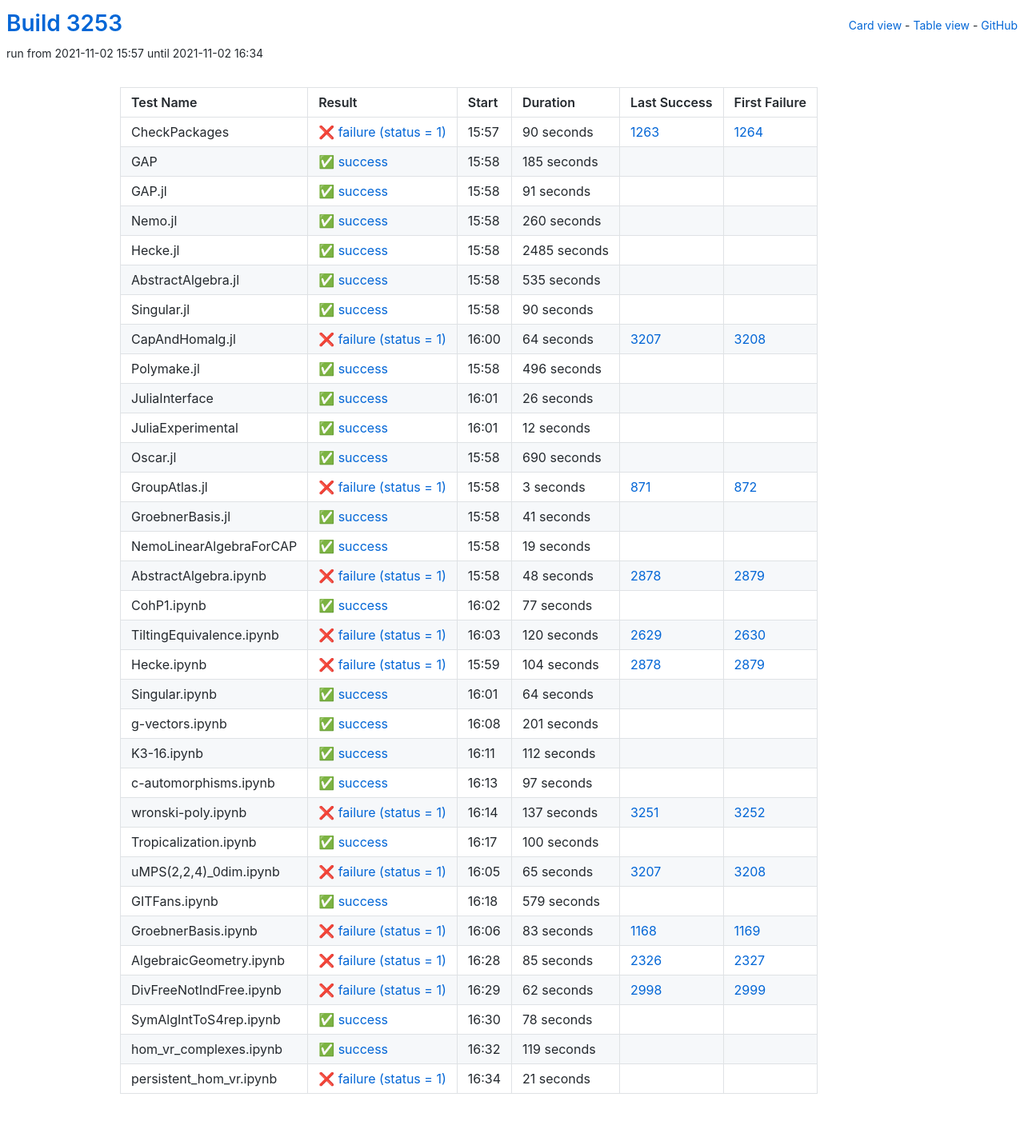
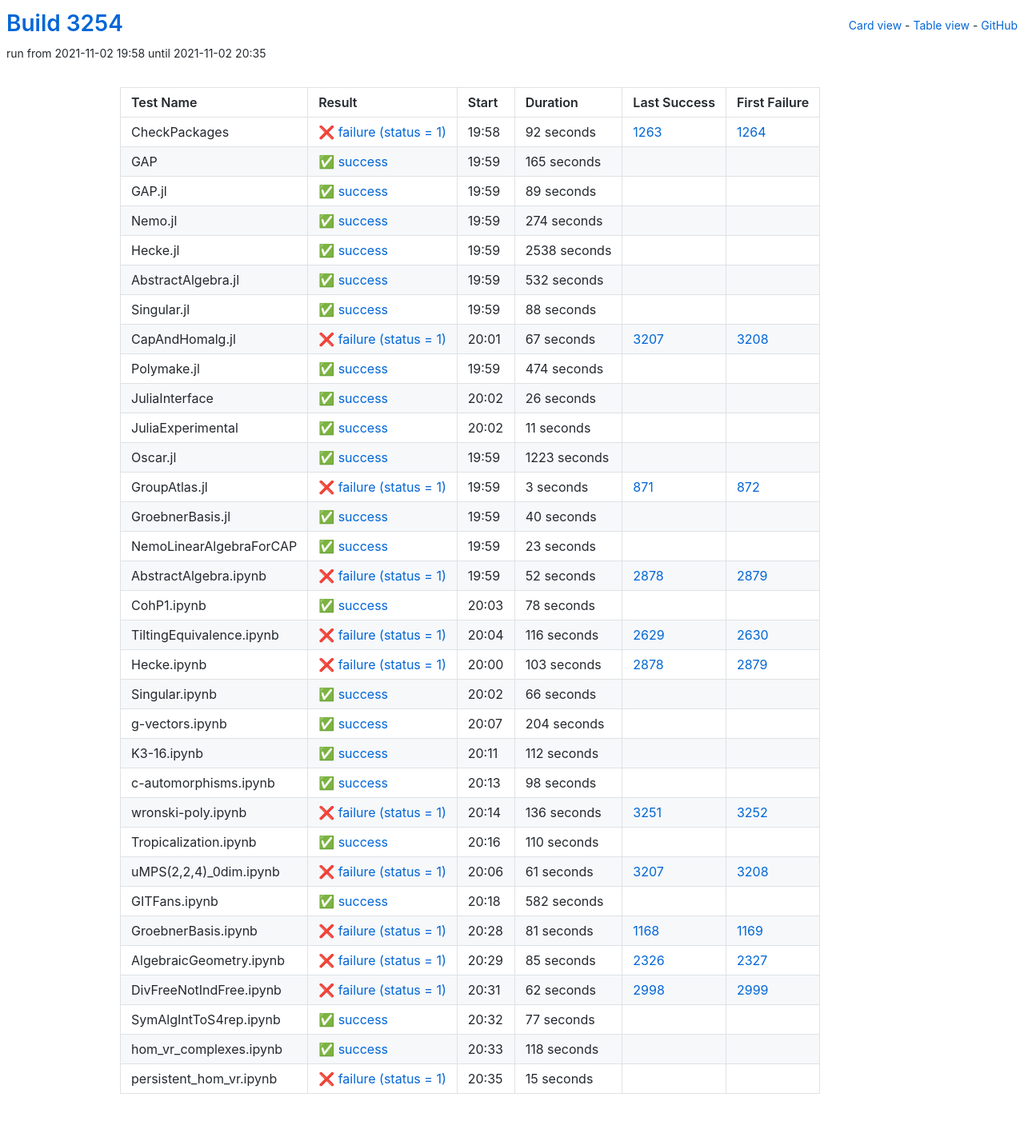
Before and after one commit to oscar-system/oscar-ci-status-stable, a Jekyll site: the page built from table.html, in a window 1280 px wide. Shown: the whole page at 80% size. Built offline with Jekyll 4.4.1, drawn with Linux system fonts in a browser that asks for light colours.

Commit message:
Build #3254

```diff
--- a/_data/ci.yml
+++ b/_data/ci.yml
@@ -1,6 +1,6 @@
 ---
-build: 3253
-build_url: https://oscarci.mathematik.uni-kl.de/job/oscar-stable/3253/
+build: 3254
+build_url: https://oscarci.mathematik.uni-kl.de/job/oscar-stable/3254/
 job: oscar-stable
 organization: oscar-system
 repo: oscar-ci-status-stable
@@ -8,116 +8,116 @@ repourl: https://github.com/oscar-system/oscar-ci-status-stable
 tests:
 - name: CheckPackages
   id: checkpackages
-  log: https://oscarci.mathematik.uni-kl.de/job/oscar-stable/3253/artifact/logs/build-3253/CheckPackages.log
-  start: 2021-11-02 15:57
+  log: https://oscarci.mathematik.uni-kl.de/job/oscar-stable/3254/artifact/logs/build-3254/CheckPackages.log
+  start: 2021-11-02 19:58
   success: false
   exitcode: 1
   status: failure
-  duration: 90
+  duration: 92
   last_success: 1263
   last_success_url: https://oscarci.mathematik.uni-kl.de/job/oscar-stable/1263/
   first_failure: 1264
   first_failure_url: https://oscarci.mathematik.uni-kl.de/job/oscar-stable/1264/
 - name: GAP
   id: gap
-  log: https://oscarci.mathematik.uni-kl.de/job/oscar-stable/3253/artifact/logs/build-3253/GAP.log
-  start: 2021-11-02 15:58
+  log: https://oscarci.mathematik.uni-kl.de/job/oscar-stable/3254/artifact/logs/build-3254/GAP.log
+  start: 2021-11-02 19:59
   success: true
   exitcode: 0
   status: success
-  duration: 185
+  duration: 165
   last_success: false
   last_success_url:
   first_failure: false
   first_failure_url:
 - name: GAP.jl
   id: gap-jl
-  log: https://oscarci.mathematik.uni-kl.de/job/oscar-stable/3253/artifact/logs/build-3253/GAP.jl.log
-  start: 2021-11-02 15:58
+  log: https://oscarci.mathematik.uni-kl.de/job/oscar-stable/3254/artifact/logs/build-3254/GAP.jl.log
+  start: 2021-11-02 19:59
   success: true
   exitcode: 0
   status: success
-  duration: 91
+  duration: 89
   last_success: false
   last_success_url:
   first_failure: false
   first_failure_url:
 - name: Nemo.jl
   id: nemo-jl
-  log: https://oscarci.mathematik.uni-kl.de/job/oscar-stable/3253/artifact/logs/build-3253/Nemo.jl.log
-  start: 2021-11-02 15:58
+  log: https://oscarci.mathematik.uni-kl.de/job/oscar-stable/3254/artifact/logs/build-3254/Nemo.jl.log
+  start: 2021-11-02 19:59
   success: true
   exitcode: 0
   status: success
-  duration: 260
+  duration: 274
   last_success: false
   last_success_url:
   first_failure: false
   first_failure_url:
 - name: Hecke.jl
   id: hecke-jl
-  log: https://oscarci.mathematik.uni-kl.de/job/oscar-stable/3253/artifact/logs/build-3253/Hecke.jl.log
-  start: 2021-11-02 15:58
+  log: https://oscarci.mathematik.uni-kl.de/job/oscar-stable/3254/artifact/logs/build-3254/Hecke.jl.log
+  start: 2021-11-02 19:59
   success: true
   exitcode: 0
   status: success
-  duration: 2485
+  duration: 2538
   last_success: false
   last_success_url:
   first_failure: false
   first_failure_url:
 - name: AbstractAlgebra.jl
   id: abstractalgebra-jl
-  log: https://oscarci.mathematik.uni-kl.de/job/oscar-stable/3253/artifact/logs/build-3253/AbstractAlgebra.jl.log
-  start: 2021-11-02 15:58
+  log: https://oscarci.mathematik.uni-kl.de/job/oscar-stable/3254/artifact/logs/build-3254/AbstractAlgebra.jl.log
+  start: 2021-11-02 19:59
   success: true
   exitcode: 0
   status: success
-  duration: 535
+  duration: 532
   last_success: false
   last_success_url:
   first_failure: false
   first_failure_url:
 - name: Singular.jl
   id: singular-jl
-  log: https://oscarci.mathematik.uni-kl.de/job/oscar-stable/3253/artifact/logs/build-3253/Singular.jl.log
-  start: 2021-11-02 15:58
+  log: https://oscarci.mathematik.uni-kl.de/job/oscar-stable/3254/artifact/logs/build-3254/Singular.jl.log
+  start: 2021-11-02 19:59
   success: true
   exitcode: 0
   status: success
-  duration: 90
+  duration: 88
   last_success: false
   last_success_url:
   first_failure: false
   first_failure_url:
 - name: CapAndHomalg.jl
   id: capandhomalg-jl
-  log: https://oscarci.mathematik.uni-kl.de/job/oscar-stable/3253/artifact/logs/build-3253/CapAndHomalg.jl.log
-  start: 2021-11-02 16:00
+  log: https://oscarci.mathematik.uni-kl.de/job/oscar-stable/3254/artifact/logs/build-3254/CapAndHomalg.jl.log
+  start: 2021-11-02 20:01
   success: false
   exitcode: 1
   status: failure
-  duration: 64
+  duration: 67
   last_success: 3207
   last_success_url: https://oscarci.mathematik.uni-kl.de/job/oscar-stable/3207/
   first_failure: 3208
   first_failure_url: https://oscarci.mathematik.uni-kl.de/job/oscar-stable/3208/
 - name: Polymake.jl
   id: polymake-jl
-  log: https://oscarci.mathematik.uni-kl.de/job/oscar-stable/3253/artifact/logs/build-3253/Polymake.jl.log
-  start: 2021-11-02 15:58
+  log: https://oscarci.mathematik.uni-kl.de/job/oscar-stable/3254/artifact/logs/build-3254/Polymake.jl.log
+  start: 2021-11-02 19:59
   success: true
   exitcode: 0
   status: success
-  duration: 496
+  duration: 474
   last_success: false
   last_success_url:
   first_failure: false
   first_failure_url:
 - name: JuliaInterface
   id: juliainterface
-  log: https://oscarci.mathematik.uni-kl.de/job/oscar-stable/3253/artifact/logs/build-3253/JuliaInterface.log
-  start: 2021-11-02 16:01
+  log: https://oscarci.mathematik.uni-kl.de/job/oscar-stable/3254/artifact/logs/build-3254/JuliaInterface.log
+  start: 2021-11-02 20:02
   success: true
   exitcode: 0
   status: success
@@ -128,32 +128,32 @@ tests:
   first_failure_url:
 - name: JuliaExperimental
   id: juliaexperimental
-  log: https://oscarci.mathematik.uni-kl.de/job/oscar-stable/3253/artifact/logs/build-3253/JuliaExperimental.log
-  start: 2021-11-02 16:01
+  log: https://oscarci.mathematik.uni-kl.de/job/oscar-stable/3254/artifact/logs/build-3254/JuliaExperimental.log
+  start: 2021-11-02 20:02
   success: true
   exitcode: 0
   status: success
-  duration: 12
+  duration: 11
   last_success: false
   last_success_url:
   first_failure: false
   first_failure_url:
 - name: Oscar.jl
   id: oscar-jl
-  log: https://oscarci.mathematik.uni-kl.de/job/oscar-stable/3253/artifact/logs/build-3253/Oscar.jl.log
-  start: 2021-11-02 15:58
+  log: https://oscarci.mathematik.uni-kl.de/job/oscar-stable/3254/artifact/logs/build-3254/Oscar.jl.log
+  start: 2021-11-02 19:59
   success: true
   exitcode: 0
   status: success
-  duration: 690
+  duration: 1223
   last_success: false
   last_success_url:
   first_failure: false
   first_failure_url:
 - name: GroupAtlas.jl
   id: groupatlas-jl
-  log: https://oscarci.mathematik.uni-kl.de/job/oscar-stable/3253/artifact/logs/build-3253/GroupAtlas.jl.log
-  start: 2021-11-02 15:58
+  log: https://oscarci.mathematik.uni-kl.de/job/oscar-stable/3254/artifact/logs/build-3254/GroupAtlas.jl.log
+  start: 2021-11-02 19:59
   success: false
   exitcode: 1
   status: failure
@@ -164,104 +164,104 @@ tests:
   first_failure_url: https://oscarci.mathematik.uni-kl.de/job/oscar-stable/872/
 - name: GroebnerBasis.jl
   id: groebnerbasis-jl
-  log: https://oscarci.mathematik.uni-kl.de/job/oscar-stable/3253/artifact/logs/build-3253/GroebnerBasis.jl.log
-  start: 2021-11-02 15:58
+  log: https://oscarci.mathematik.uni-kl.de/job/oscar-stable/3254/artifact/logs/build-3254/GroebnerBasis.jl.log
+  start: 2021-11-02 19:59
   success: true
   exitcode: 0
   status: success
-  duration: 41
+  duration: 40
   last_success: false
   last_success_url:
   first_failure: false
   first_failure_url:
 - name: NemoLinearAlgebraForCAP
   id: nemolinearalgebraforcap
-  log: https://oscarci.mathematik.uni-kl.de/job/oscar-stable/3253/artifact/logs/build-3253/NemoLinearAlgebraForCAP.log
-  start: 2021-11-02 15:58
+  log: https://oscarci.mathematik.uni-kl.de/job/oscar-stable/3254/artifact/logs/build-3254/NemoLinearAlgebraForCAP.log
+  start: 2021-11-02 19:59
   success: true
   exitcode: 0
   status: success
-  duration: 19
+  duration: 23
   last_success: false
   last_success_url:
   first_failure: false
   first_failure_url:
 - name: AbstractAlgebra.ipynb
   id: abstractalgebra-ipynb
-  log: https://oscarci.mathematik.uni-kl.de/job/oscar-stable/3253/artifact/logs/build-3253/AbstractAlgebra.ipynb.log
-  start: 2021-11-02 15:58
+  log: https://oscarci.mathematik.uni-kl.de/job/oscar-stable/3254/artifact/logs/build-3254/AbstractAlgebra.ipynb.log
+  start: 2021-11-02 19:59
   success: false
   exitcode: 1
   status: failure
-  duration: 48
+  duration: 52
   last_success: 2878
   last_success_url: https://oscarci.mathematik.uni-kl.de/job/oscar-stable/2878/
   first_failure: 2879
   first_failure_url: https://oscarci.mathematik.uni-kl.de/job/oscar-stable/2879/
 - name: CohP1.ipynb
   id: cohp1-ipynb
-  log: https://oscarci.mathematik.uni-kl.de/job/oscar-stable/3253/artifact/logs/build-3253/CohP1.ipynb.log
-  start: 2021-11-02 16:02
+  log: https://oscarci.mathematik.uni-kl.de/job/oscar-stable/3254/artifact/logs/build-3254/CohP1.ipynb.log
+  start: 2021-11-02 20:03
   success: true
   exitcode: 0
   status: success
-  duration: 77
+  duration: 78
   last_success: false
   last_success_url:
   first_failure: false
   first_failure_url:
 - name: TiltingEquivalence.ipynb
   id: tiltingequivalence-ipynb
-  log: https://oscarci.mathematik.uni-kl.de/job/oscar-stable/3253/artifact/logs/build-3253/TiltingEquivalence.ipynb.log
-  start: 2021-11-02 16:03
+  log: https://oscarci.mathematik.uni-kl.de/job/oscar-stable/3254/artifact/logs/build-3254/TiltingEquivalence.ipynb.log
+  start: 2021-11-02 20:04
   success: false
   exitcode: 1
   status: failure
-  duration: 120
+  duration: 116
   last_success: 2629
   last_success_url: https://oscarci.mathematik.uni-kl.de/job/oscar-stable/2629/
   first_failure: 2630
   first_failure_url: https://oscarci.mathematik.uni-kl.de/job/oscar-stable/2630/
 - name: Hecke.ipynb
   id: hecke-ipynb
-  log: https://oscarci.mathematik.uni-kl.de/job/oscar-stable/3253/artifact/logs/build-3253/Hecke.ipynb.log
-  start: 2021-11-02 15:59
+  log: https://oscarci.mathematik.uni-kl.de/job/oscar-stable/3254/artifact/logs/build-3254/Hecke.ipynb.log
+  start: 2021-11-02 20:00
   success: false
   exitcode: 1
   status: failure
-  duration: 104
+  duration: 103
   last_success: 2878
   last_success_url: https://oscarci.mathematik.uni-kl.de/job/oscar-stable/2878/
   first_failure: 2879
   first_failure_url: https://oscarci.mathematik.uni-kl.de/job/oscar-stable/2879/
 - name: Singular.ipynb
   id: singular-ipynb
-  log: https://oscarci.mathematik.uni-kl.de/job/oscar-stable/3253/artifact/logs/build-3253/Singular.ipynb.log
-  start: 2021-11-02 16:01
+  log: https://oscarci.mathematik.uni-kl.de/job/oscar-stable/3254/artifact/logs/build-3254/Singular.ipynb.log
+  start: 2021-11-02 20:02
   success: true
   exitcode: 0
   status: success
-  duration: 64
+  duration: 66
   last_success: false
   last_success_url:
   first_failure: false
   first_failure_url:
 - name: g-vectors.ipynb
   id: g-vectors-ipynb
-  log: https://oscarci.mathematik.uni-kl.de/job/oscar-stable/3253/artifact/logs/build-3253/g-vectors.ipynb.log
-  start: 2021-11-02 16:08
+  log: https://oscarci.mathematik.uni-kl.de/job/oscar-stable/3254/artifact/logs/build-3254/g-vectors.ipynb.log
+  start: 2021-11-02 20:07
   success: true
   exitcode: 0
   status: success
-  duration: 201
+  duration: 204
   last_success: false
   last_success_url:
   first_failure: false
   first_failure_url:
 - name: K3-16.ipynb
   id: k3-16-ipynb
-  log: https://oscarci.mathematik.uni-kl.de/job/oscar-stable/3253/artifact/logs/build-3253/K3-16.ipynb.log
-  start: 2021-11-02 16:11
+  log: https://oscarci.mathematik.uni-kl.de/job/oscar-stable/3254/artifact/logs/build-3254/K3-16.ipynb.log
+  start: 2021-11-02 20:11
   success: true
   exitcode: 0
   status: success
@@ -272,80 +272,80 @@ tests:
   first_failure_url:
 - name: c-automorphisms.ipynb
   id: c-automorphisms-ipynb
-  log: https://oscarci.mathematik.uni-kl.de/job/oscar-stable/3253/artifact/logs/build-3253/c-automorphisms.ipynb.log
-  start: 2021-11-02 16:13
+  log: https://oscarci.mathematik.uni-kl.de/job/oscar-stable/3254/artifact/logs/build-3254/c-automorphisms.ipynb.log
+  start: 2021-11-02 20:13
   success: true
   exitcode: 0
   status: success
-  duration: 97
+  duration: 98
   last_success: false
   last_success_url:
   first_failure: false
   first_failure_url:
 - name: wronski-poly.ipynb
   id: wronski-poly-ipynb
-  log: https://oscarci.mathematik.uni-kl.de/job/oscar-stable/3253/artifact/logs/build-3253/wronski-poly.ipynb.log
-  start: 2021-11-02 16:14
+  log: https://oscarci.mathematik.uni-kl.de/job/oscar-stable/3254/artifact/logs/build-3254/wronski-poly.ipynb.log
+  start: 2021-11-02 20:14
   success: false
   exitcode: 1
   status: failure
-  duration: 137
+  duration: 136
   last_success: 3251
   last_success_url: https://oscarci.mathematik.uni-kl.de/job/oscar-stable/3251/
   first_failure: 3252
   first_failure_url: https://oscarci.mathematik.uni-kl.de/job/oscar-stable/3252/
 - name: Tropicalization.ipynb
   id: tropicalization-ipynb
-  log: https://oscarci.mathematik.uni-kl.de/job/oscar-stable/3253/artifact/logs/build-3253/Tropicalization.ipynb.log
-  start: 2021-11-02 16:17
+  log: https://oscarci.mathematik.uni-kl.de/job/oscar-stable/3254/artifact/logs/build-3254/Tropicalization.ipynb.log
+  start: 2021-11-02 20:16
   success: true
   exitcode: 0
   status: success
-  duration: 100
+  duration: 110
   last_success: false
   last_success_url:
   first_failure: false
   first_failure_url:
 - name: uMPS(2,2,4)_0dim.ipynb
   id: umps-2-2-4-0dim-ipynb
-  log: https://oscarci.mathematik.uni-kl.de/job/oscar-stable/3253/artifact/logs/build-3253/uMPS-2-2-4-_0dim.ipynb.log
-  start: 2021-11-02 16:05
+  log: https://oscarci.mathematik.uni-kl.de/job/oscar-stable/3254/artifact/logs/build-3254/uMPS-2-2-4-_0dim.ipynb.log
+  start: 2021-11-02 20:06
   success: false
   exitcode: 1
   status: failure
-  duration: 65
+  duration: 61
   last_success: 3207
   last_success_url: https://oscarci.mathematik.uni-kl.de/job/oscar-stable/3207/
   first_failure: 3208
   first_failure_url: https://oscarci.mathematik.uni-kl.de/job/oscar-stable/3208/
 - name: GITFans.ipynb
   id: gitfans-ipynb
-  log: https://oscarci.mathematik.uni-kl.de/job/oscar-stable/3253/artifact/logs/build-3253/GITFans.ipynb.log
-  start: 2021-11-02 16:18
+  log: https://oscarci.mathematik.uni-kl.de/job/oscar-stable/3254/artifact/logs/build-3254/GITFans.ipynb.log
+  start: 2021-11-02 20:18
   success: true
   exitcode: 0
   status: success
-  duration: 579
+  duration: 582
   last_success: false
   last_success_url:
   first_failure: false
   first_failure_url:
 - name: GroebnerBasis.ipynb
   id: groebnerbasis-ipynb
-  log: https://oscarci.mathematik.uni-kl.de/job/oscar-stable/3253/artifact/logs/build-3253/GroebnerBasis.ipynb.log
-  start: 2021-11-02 16:06
+  log: https://oscarci.mathematik.uni-kl.de/job/oscar-stable/3254/artifact/logs/build-3254/GroebnerBasis.ipynb.log
+  start: 2021-11-02 20:28
   success: false
   exitcode: 1
   status: failure
-  duration: 83
+  duration: 81
   last_success: 1168
   last_success_url: https://oscarci.mathematik.uni-kl.de/job/oscar-stable/1168/
   first_failure: 1169
   first_failure_url: https://oscarci.mathematik.uni-kl.de/job/oscar-stable/1169/
 - name: AlgebraicGeometry.ipynb
   id: algebraicgeometry-ipynb
-  log: https://oscarci.mathematik.uni-kl.de/job/oscar-stable/3253/artifact/logs/build-3253/AlgebraicGeometry.ipynb.log
-  start: 2021-11-02 16:28
+  log: https://oscarci.mathematik.uni-kl.de/job/oscar-stable/3254/artifact/logs/build-3254/AlgebraicGeometry.ipynb.log
+  start: 2021-11-02 20:29
   success: false
   exitcode: 1
   status: failure
@@ -356,8 +356,8 @@ tests:
   first_failure_url: https://oscarci.mathematik.uni-kl.de/job/oscar-stable/2327/
 - name: DivFreeNotIndFree.ipynb
   id: divfreenotindfree-ipynb
-  log: https://oscarci.mathematik.uni-kl.de/job/oscar-stable/3253/artifact/logs/build-3253/DivFreeNotIndFree.ipynb.log
-  start: 2021-11-02 16:29
+  log: https://oscarci.mathematik.uni-kl.de/job/oscar-stable/3254/artifact/logs/build-3254/DivFreeNotIndFree.ipynb.log
+  start: 2021-11-02 20:31
   success: false
   exitcode: 1
   status: failure
@@ -368,36 +368,36 @@ tests:
   first_failure_url: https://oscarci.mathematik.uni-kl.de/job/oscar-stable/2999/
 - name: SymAlgIntToS4rep.ipynb
   id: symalginttos4rep-ipynb
-  log: https://oscarci.mathematik.uni-kl.de/job/oscar-stable/3253/artifact/logs/build-3253/SymAlgIntToS4rep.ipynb.log
-  start: 2021-11-02 16:30
+  log: https://oscarci.mathematik.uni-kl.de/job/oscar-stable/3254/artifact/logs/build-3254/SymAlgIntToS4rep.ipynb.log
+  start: 2021-11-02 20:32
   success: true
   exitcode: 0
   status: success
-  duration: 78
+  duration: 77
   last_success: false
   last_success_url:
   first_failure: false
   first_failure_url:
 - name: hom_vr_complexes.ipynb
   id: hom-vr-complexes-ipynb
-  log: https://oscarci.mathematik.uni-kl.de/job/oscar-stable/3253/artifact/logs/build-3253/hom_vr_complexes.ipynb.log
-  start: 2021-11-02 16:32
+  log: https://oscarci.mathematik.uni-kl.de/job/oscar-stable/3254/artifact/logs/build-3254/hom_vr_complexes.ipynb.log
+  start: 2021-11-02 20:33
   success: true
   exitcode: 0
   status: success
-  duration: 119
+  duration: 118
   last_success: false
   last_success_url:
   first_failure: false
   first_failure_url:
 - name: persistent_hom_vr.ipynb
   id: persistent-hom-vr-ipynb
-  log: https://oscarci.mathematik.uni-kl.de/job/oscar-stable/3253/artifact/logs/build-3253/persistent_hom_vr.ipynb.log
-  start: 2021-11-02 16:34
+  log: https://oscarci.mathematik.uni-kl.de/job/oscar-stable/3254/artifact/logs/build-3254/persistent_hom_vr.ipynb.log
+  start: 2021-11-02 20:35
   success: false
   exitcode: 1
   status: failure
-  duration: 21
+  duration: 15
   last_success: false
   last_success_url:
   first_failure: false
```
Also changed, not shown: README.md.
